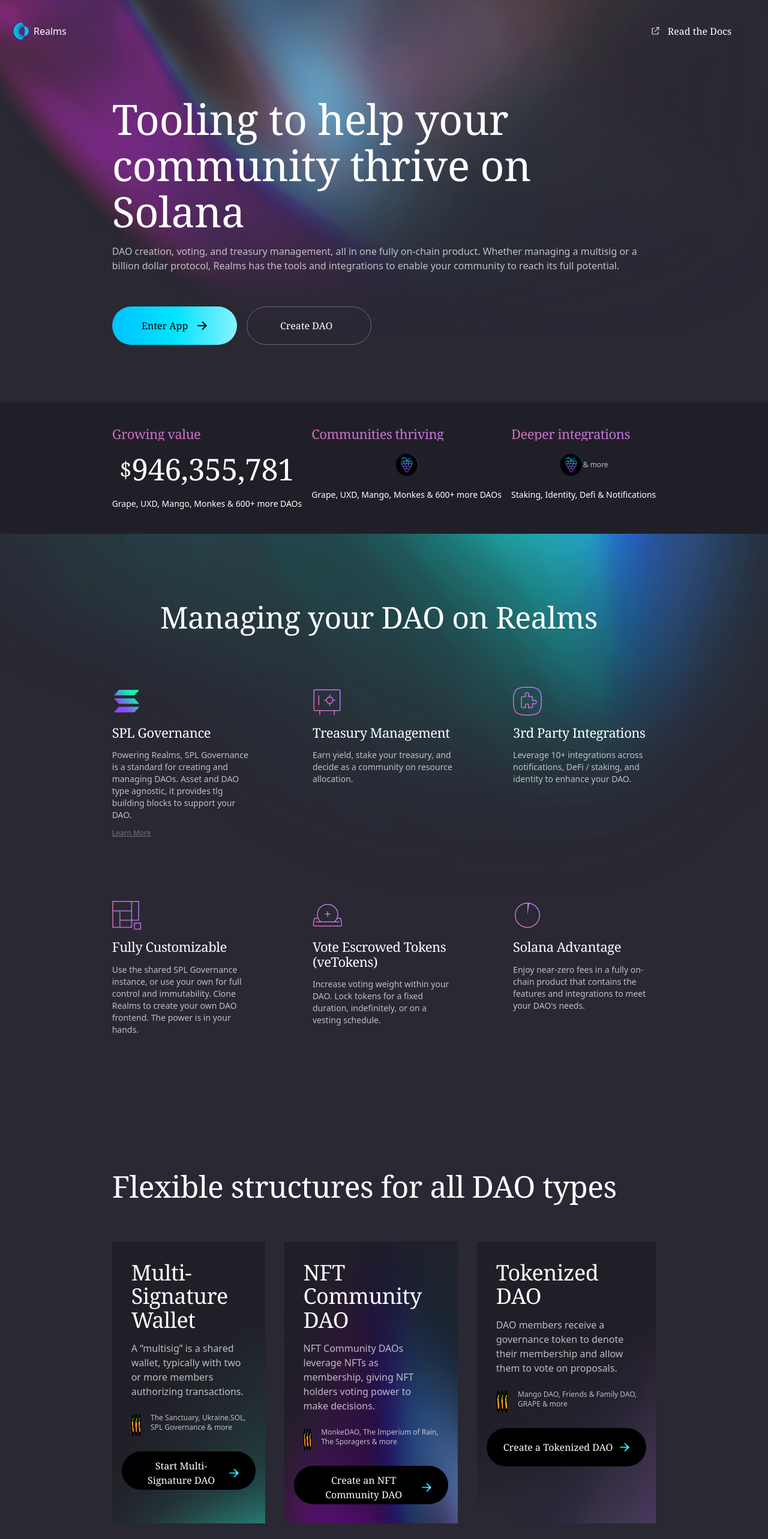
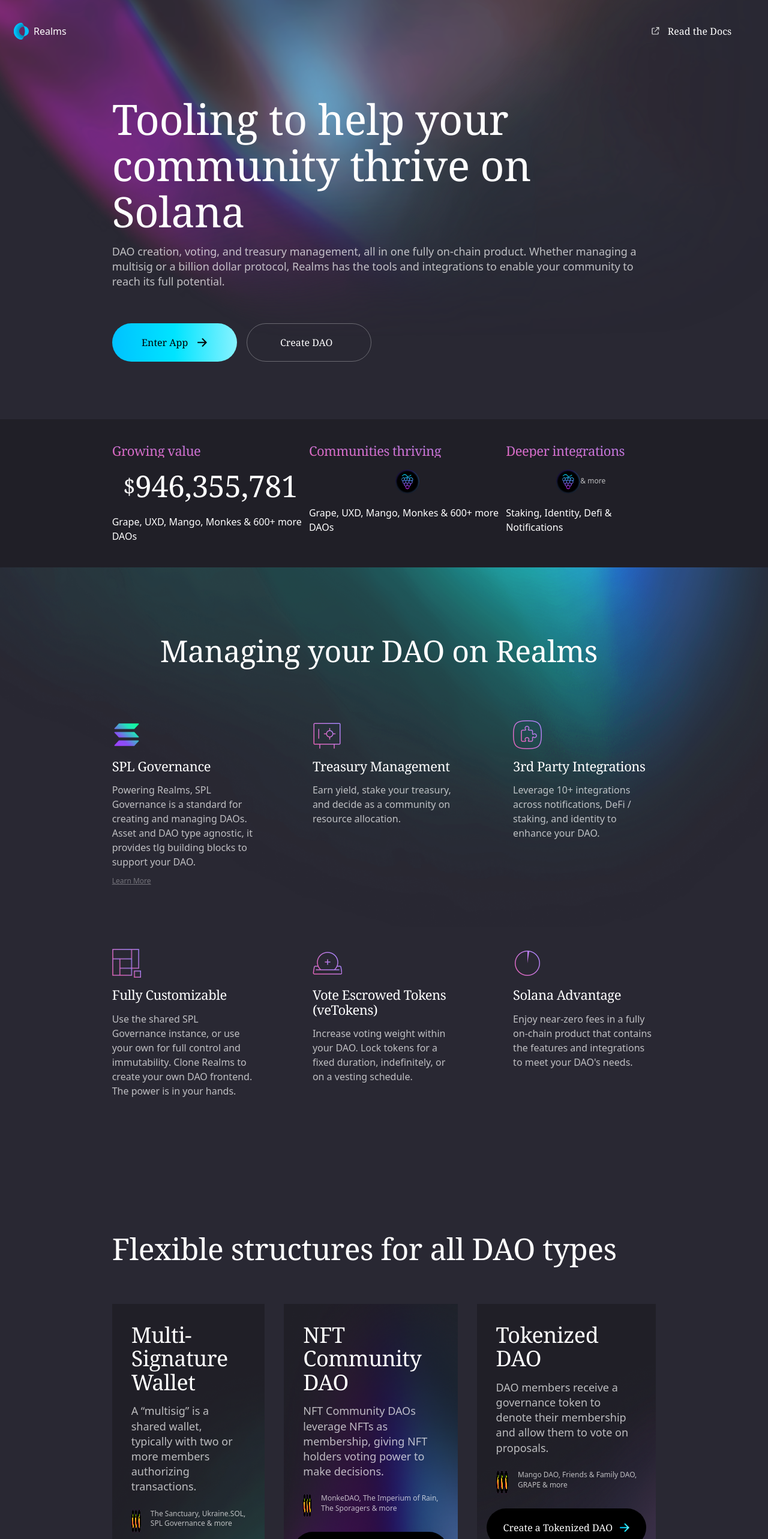
Before and after one commit to solana-labs/governance-ui-landing, a Next.js app: page /realms in a window 1280 px wide. Shown: the top 2566 px of the page at 60% size. Built offline with nearby package versions, Linux system fonts and the light colour scheme; a web font is replaced by a local one.

Commit message:
feat: integrated text component

```diff
--- a/src/components/IconInfoBox.tsx
+++ b/src/components/IconInfoBox.tsx
@@ -1,4 +1,5 @@
 import Header from './Header';
+import Text from './Text';
 
 type InfoProps = {
   imgSrc: string;
@@ -18,7 +19,9 @@
         <Header as='h4' className='mb-2 md:mb-4'>
           {title}
         </Header>
-        <div className='pr-8 text-sm opacity-70 md:pr-0'>{children}</div>
+        <Text withOpacity className='pr-8 md:pr-0'>
+          {children}
+        </Text>
       </div>
     </div>
   );
--- /dev/null
+++ b/src/components/Text.tsx
@@ -0,0 +1,37 @@
+import { createElement } from 'react';
+
+type TextProps = {
+  as?: string;
+  isBold?: boolean;
+  withOpacity?: boolean;
+  className?: string;
+  children?: React.ReactNode;
+};
+
+export default function Text({
+  as = 'p2',
+  className = '',
+  isBold = false,
+  withOpacity = false,
+  children,
+}: TextProps) {
+  let classNames = 'landing-page';
+  //font-light
+  if (as === 'p1') {
+    classNames += ` text-base`;
+  } else if (as === 'p2') {
+    classNames += ` text-sm`;
+  } else if (as === 'p3') {
+    classNames += ` text-xs`;
+  }
+
+  classNames += ` ${className}`;
+
+  if (isBold) {
+    classNames += ` font-bold`;
+  } else if (withOpacity) {
+    classNames += ` opacity-70`;
+  }
+
+  return createElement(as, { className: classNames }, children);
+}
--- a/src/pages/realms/components/DAOStructures.tsx
+++ b/src/pages/realms/components/DAOStructures.tsx
@@ -1,5 +1,6 @@
 import { SelectDaoToCreate } from '@/components/Button';
 import Header from '@/components/Header';
+import Text from '@/components/Text';
 
 type SmallImageProps = {
   src: string;
@@ -41,7 +42,9 @@
         {headerText}
       </Header>
       {/* YellowBox */}
-      <div className='text-base opacity-70'>{descriptionText}</div>
+      <Text as='p1' withOpacity>
+        {descriptionText}
+      </Text>
       {/* PinkBox*/}
       <div className='my-6 flex flex-row'>
         {/* CoralBox*/}
@@ -56,7 +59,9 @@
           ))} */}
         </div>
         {/* LimeBox*/}
-        <div className='ml-4 whitespace-pre text-xs opacity-70'>{imgText}</div>
+        <Text as='p3' withOpacity className='ml-4 whitespace-pre'>
+          {imgText}
+        </Text>
       </div>
     </div>
     <div className='xl:px-4'>
--- a/src/pages/realms/components/Metrics.tsx
+++ b/src/pages/realms/components/Metrics.tsx
@@ -1,4 +1,5 @@
 import Header from '@/components/Header';
+import Text from '@/components/Text';
 
 type MetricsProps = {
   title: string;
@@ -15,7 +16,7 @@
       <div className='justify-left xl:justify-left flex items-center py-5 md:justify-center'>
         {children}
       </div>
-      <div className='text-sm'>{text}</div>
+      <Text>{text}</Text>
     </div>
   );
 };
@@ -46,7 +47,9 @@
       >
         {/* <div className='flex items-center'> */}
         <img src='/icons/blue-grape.png' className='h-[40px]' alt='' />
-        <div className='text-xs opacity-70'>& more</div>
+        <Text as='p3' withOpacity>
+          & more
+        </Text>
         {/* </div> */}
       </MetricsBox>
     </div>
--- a/src/pages/realms/components/RealmsCommunity.tsx
+++ b/src/pages/realms/components/RealmsCommunity.tsx
@@ -1,6 +1,7 @@
 import Image from 'next/image';
 
 import Header from '@/components/Header';
+import Text from '@/components/Text';
 
 type TextProps = {
   number: string;
@@ -36,8 +37,13 @@
           <Header as='h3' className='mb-4'>
             {title}
           </Header>
-          <div className='text-base opacity-70'>{description}</div>
-          <div className='text-xs opacity-70'>{integration}</div>
+          <Text as='p1' withOpacity>
+            {description}
+          </Text>
+          <br />
+          <Text as='p3' withOpacity>
+            {integration}
+          </Text>
         </div>
       </div>
     </div>
@@ -73,10 +79,7 @@
         direction === 'ltr' ? 'md:flex-row-reverse' : 'flex-row'
       } items-center`}
     >
-      <div
-        // className='relative w-full bg-spl-gov lg:w-1/2'
-        className='relative w-full md:w-[60%]'
-      >
+      <div className='relative w-full md:w-[60%]'>
         <Image
           src={imgSrc}
           alt={imgAlt}
--- a/src/pages/realms/components/SPLGov.tsx
+++ b/src/pages/realms/components/SPLGov.tsx
@@ -1,21 +1,22 @@
 import { AboutSplButton } from '@/components/Button';
 import Header from '@/components/Header';
+import Text from '@/components/Text';
 
 const SplGov = () => {
   return (
     <div className='rounded bg-cover pt-14 pb-14 md:bg-spl-gov md:px-16 md:pb-[90px] md:pt-12 '>
       <div className='flex items-center justify-start'>
-        <div>The</div>
+        <Text as='p1'>The</Text>
         <div>
           <img src='/icons/logo-solana-text.png' className='mx-2 h-4' alt='' />
         </div>
-        <div className=''>Standard</div>
+        <Text as='p1'>Standard</Text>
       </div>
       <Header as='h2' className='pt-10 pb-6 md:pt-14 md:pb-9'>
         SPL Governance
       </Header>
       <div className='flex flex-row flex-wrap text-base text-white lg:flex-nowrap'>
-        <div className='space-y-6'>
+        <Text as='p1' className='space-y-6'>
           SPL Governance is a program the chief purpose of which is to provide
           core building blocks and primitives to create Decentralized Autonomous
           Organizations (DAOs) on Solana blockchain.
@@ -23,12 +24,11 @@
           <br />
           The program is DAO type and asset type agnostic and can be used to
           build any type of DAOs which can own and manage any type of assets.
-        </div>
+        </Text>
         <div className='w-full md:min-w-[300px]'>
-          {/* <div className="space-y-6 text-sm md:text-base text-black md:pr-8"> */}
-          <div className='space-y-6 pt-7 lg:pt-0'>
+          <Text as='p1' className='space-y-6 pt-7 lg:pt-0'>
             Solana has compiled a robust library of information to read.
-          </div>
+          </Text>
           <div className='w-full pt-6 text-center sm:text-left'>
             <AboutSplButton />
           </div>
--- a/src/pages/realms/components/SolanaTooling.tsx
+++ b/src/pages/realms/components/SolanaTooling.tsx
@@ -5,6 +5,7 @@
 } from '@/components/Button';
 import Header from '@/components/Header';
 import Hero from '@/components/Hero';
+import Text from '@/components/Text';
 
 export default function SolanaTooling() {
   return (
@@ -14,11 +15,13 @@
           Tooling to help your <br />
           community thrive on Solana
         </Header>
-        <div className='mt-4 mb-11 text-base opacity-70 md:mb-14 md:text-left'>
-          DAO creation, voting, and treasury management, all in one fully
-          on-chain product. Whether managing a multisig or a billion dollar
-          protocol, Realms has the tools and integrations to enable your
-          community to reach its full potential.
+        <div className='mt-4 mb-11 md:mb-14 md:text-left'>
+          <Text as='p1' withOpacity>
+            DAO creation, voting, and treasury management, all in one fully
+            on-chain product. Whether managing a multisig or a billion dollar
+            protocol, Realms has the tools and integrations to enable your
+            community to reach its full potential.
+          </Text>
         </div>
       </div>
       <div className='space-y-4 pb-12 text-center sm:text-left md:pb-24'>
```
